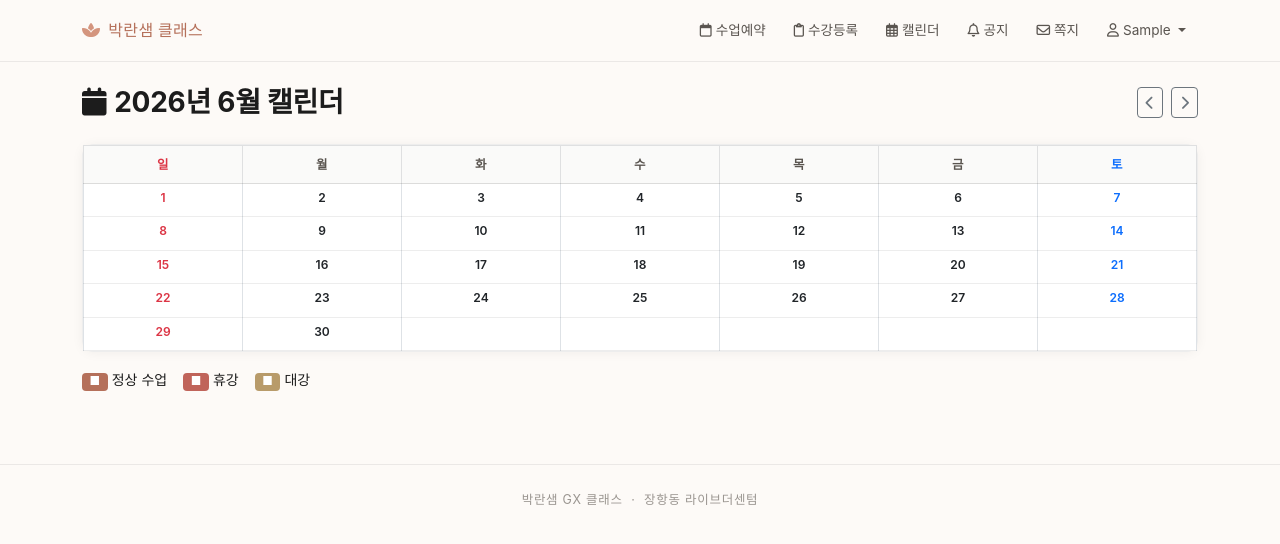
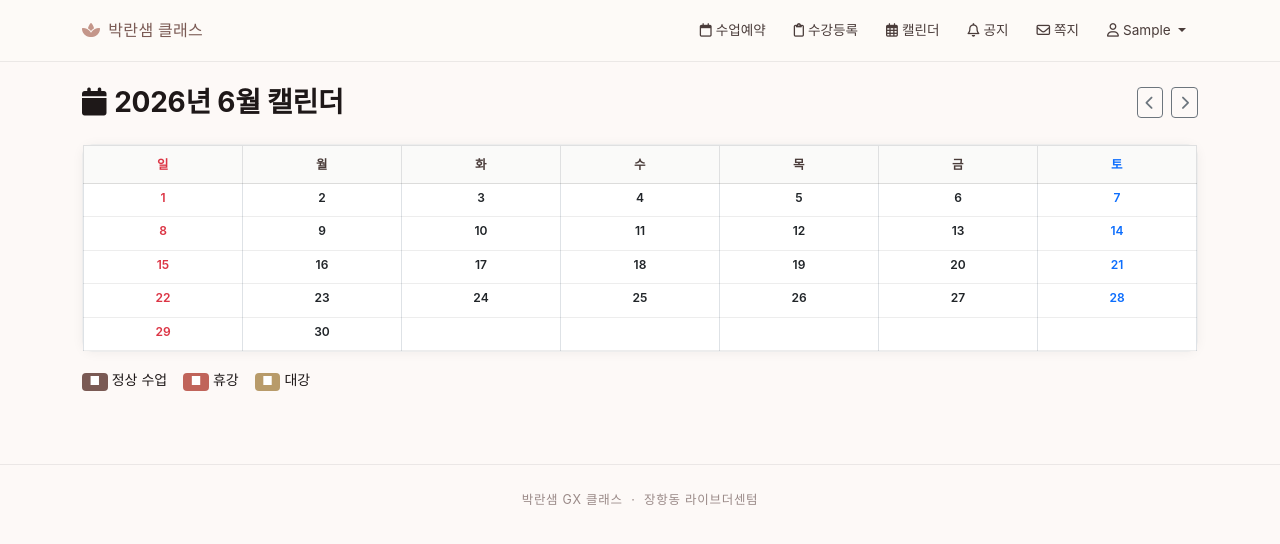
Before and after one commit to parkran-gx/gx-booking, a Django app: page /calendar/ in a window 1280 px wide. Shown: the top 544 px of the page. Run offline with Django 4.2, Linux system fonts and the light colour scheme; the visitor is signed in with stand-in values (Sample User, id 1); data comes from the database, SQL or seed files in the repository; data that the repository does not hold is empty; some web fonts are replaced.

Commit message:
feat: C팔레트 크림·모브로즈 색감 적용

```diff
--- a/static/css/style.css
+++ b/static/css/style.css
@@ -1,17 +1,17 @@
 @import url('https://cdn.jsdelivr.net/gh/orioncactus/pretendard/dist/web/static/pretendard.css');
 
 :root {
-  --rose:      #B5705A;
-  --rose-lt:   #D4957E;
-  --rose-bg:   #FAF4F2;
-  --rose-line: #EDD8D0;
+  --rose:      #7A5A54;
+  --rose-lt:   #C4968A;
+  --rose-bg:   #FDF9F7;
+  --rose-line: #EEE4DF;
   --sage:      #7A9E7E;
   --sage-bg:   #F2F7F2;
-  --cream:     #FDFAF7;
+  --cream:     #FDF9F7;
   --gold:      #B89B6A;
-  --ink:       #1C1C1C;
-  --stone:     #5A5550;
-  --mist:      #9A9590;
+  --ink:       #1E1818;
+  --stone:     #4A3C3A;
+  --mist:      #9A8A88;
   --line:      rgba(0,0,0,0.07);
   --line-md:   rgba(0,0,0,0.12);
   --shadow:    0 1px 12px rgba(0,0,0,0.05);
```
Also changed, not shown: gx_booking/settings_prod.py (+3 -5 lines).
